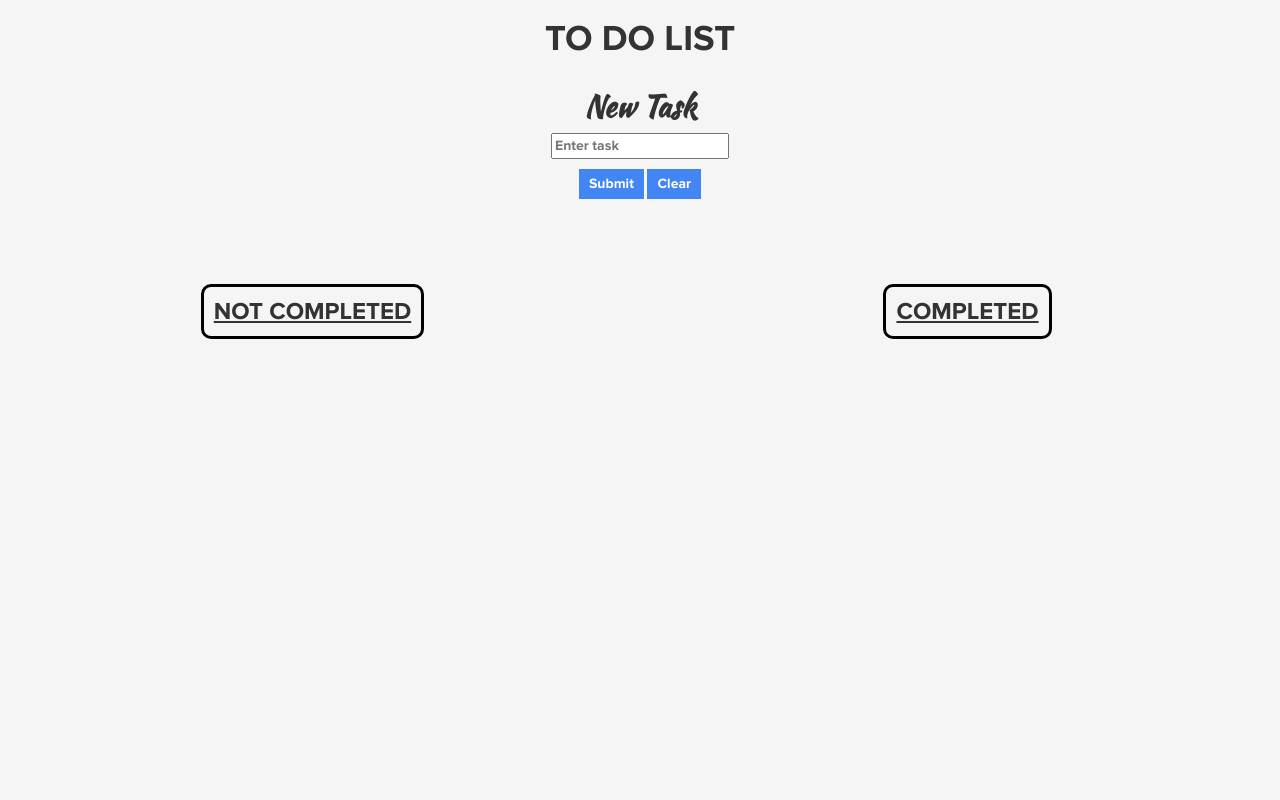
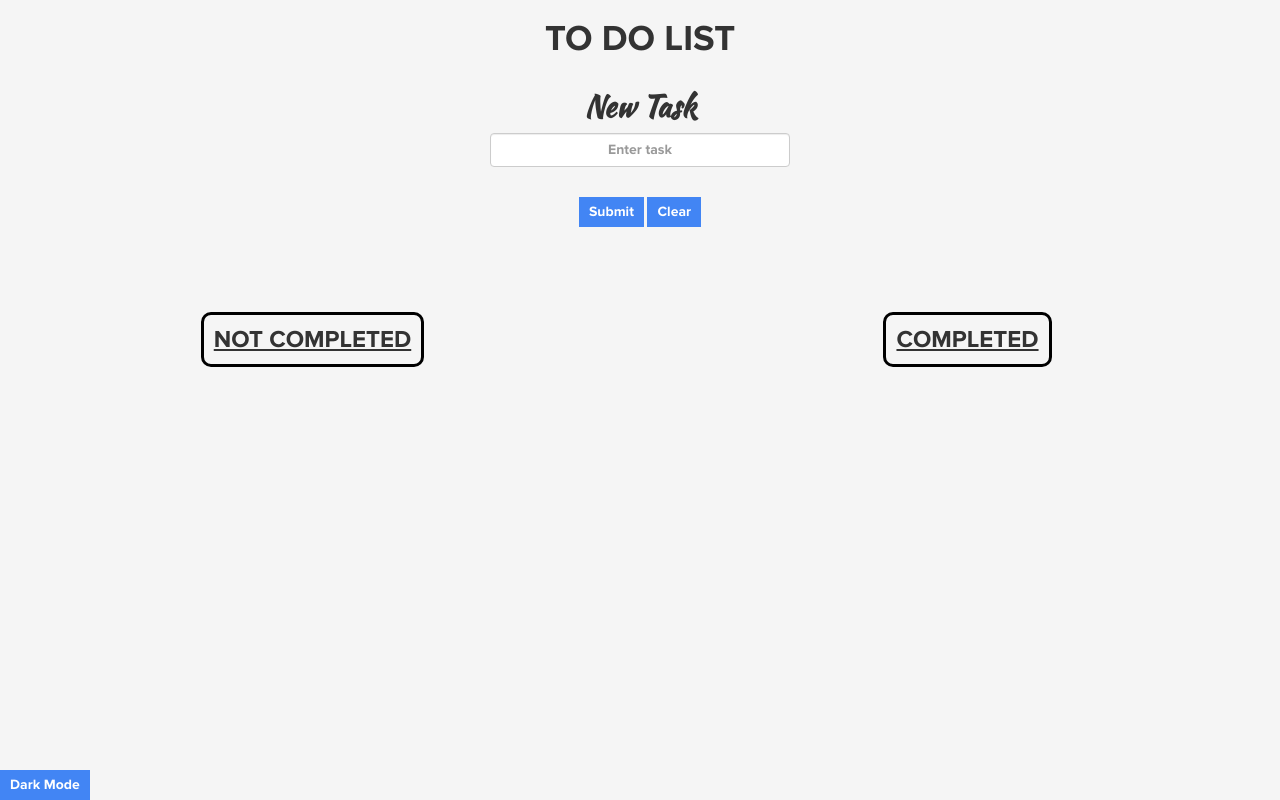
Before and after one commit to Rajdeep2121/Simple-ToDo-List, a PHP site: page / in a window 1280 px wide. Run offline with PHP 8.4, Linux system fonts and the light colour scheme.

Commit message:
added dark mode

```diff
--- a/index.css
+++ b/index.css
@@ -70,3 +70,20 @@ button{
     padding: 5px 10px;
     border: none;
 }
+.dark-mode{
+    background-color: #333333;
+    color: white;
+}
+.dark-mode input{
+    background-color: black;
+    color: white;
+}
+#dark{
+    float: left;
+    bottom: 0;
+    left: 0;
+    position: absolute;
+}
+input{
+    margin: auto;
+}
--- a/index.html
+++ b/index.html
@@ -19,7 +19,7 @@
             <div class="heading">
                 <h2>New Task</h2>
                 <div class="addTask">
-                    <input type="text" onkeypress="pressed(event)" id="taskAdd" placeholder="Enter task"><br>
+                    <input class="form-control" style="width: 300px;text-align: center;" type="text" onkeypress="pressed(event)" id="taskAdd" placeholder="Enter task"><br>
                     <button type="submit" onclick="newTask()">Submit</button>
                     <button type="submit" onclick="location.reload()">Clear</button>
                 </div>
@@ -36,6 +36,8 @@
             </div>
         </div>
     </div>
+
+    <button id="dark" onclick="darkMode()">Dark Mode</button>
     <script src="index.js"></script>
 </body>
 </html>
--- a/index.js
+++ b/index.js
@@ -51,3 +51,7 @@ function delTaskNotCom(id){
     var parent = document.querySelector(".Completed")
     parent.removeChild(ele)
 }
+function darkMode(){
+    var ele = document.body
+    ele.classList.toggle("dark-mode")
+}
```
